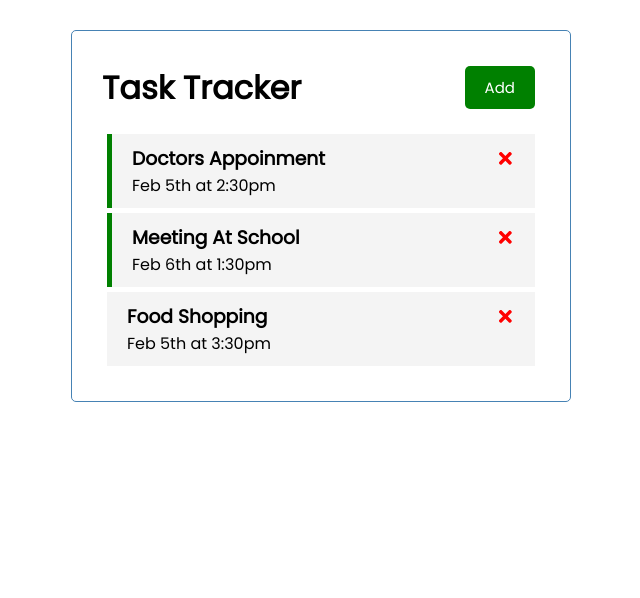
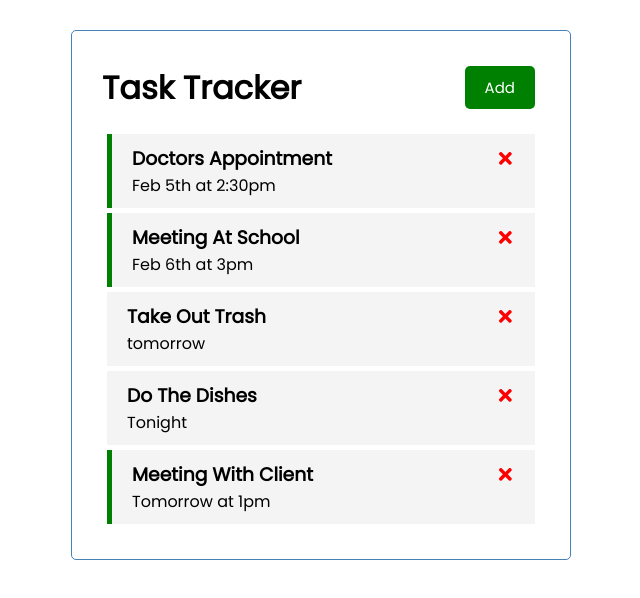
Before and after one commit to Undeadsyco/react-project, a React (Create React App) app: page / in a window 1280 px wide. Shown: the top 598 px of the page, without its empty margins (319-959 px from the left). Built offline with nearby package versions, Linux system fonts and the light colour scheme; data requests are answered from the project's data file.

Commit message:
Added db.json and setup mock backend server

```diff
--- /dev/null
+++ b/db.json
@@ -0,0 +1,34 @@
+{
+  "tasks": [
+    {
+      "text": "Doctors Appointment",
+      "day": "Feb 5th at 2:30pm",
+      "reminder": true,
+      "id": 1
+    },
+    {
+      "text": "Meeting At School",
+      "day": "Feb 6th at 3pm",
+      "reminder": true,
+      "id": 2
+    },
+    {
+      "text": "Take Out Trash",
+      "day": "tomorrow",
+      "reminder": false,
+      "id": 3
+    },
+    {
+      "text": "Do The Dishes",
+      "day": "Tonight",
+      "reminder": false,
+      "id": 4
+    },
+    {
+      "text": "Meeting With Client",
+      "day": "Tomorrow at 1pm",
+      "reminder": true,
+      "id": 5
+    }
+  ]
+}
--- a/package.json
+++ b/package.json
@@ -6,6 +6,7 @@
     "@testing-library/jest-dom": "^5.11.9",
     "@testing-library/react": "^11.2.5",
     "@testing-library/user-event": "^12.7.1",
+    "json-server": "^0.16.3",
     "react": "^17.0.1",
     "react-dom": "^17.0.1",
     "react-icons": "^4.2.0",
@@ -16,7 +17,8 @@
     "start": "react-scripts start",
     "build": "react-scripts build",
     "test": "react-scripts test",
-    "eject": "react-scripts eject"
+    "eject": "react-scripts eject",
+    "server": "json-server --watch db.json --port 5000"
   },
   "eslintConfig": {
     "extends": [
--- a/src/App.js
+++ b/src/App.js
@@ -1,48 +1,84 @@
-import {useState} from 'react'
+import {useState, useEffect} from 'react'
 import Header from './components/Header'
 import Tasks from './components/Tasks'
 import AddTask from './components/AddTask'
 
 const App=()=>{
   const [showAddTask, setShowAddTask] = useState(false)
-  const [tasks, setTasks] = useState([
-    {
-      id: 1,
-      text: 'Doctors Appoinment',
-      day: 'Feb 5th at 2:30pm',
-      reminder: true
-    },
-    {
-      id: 2,
-      text: 'Meeting At School',
-      day: 'Feb 6th at 1:30pm',
-      reminder: true
-    },
-    {
-      id: 3,
-      text: 'Food Shopping',
-      day: 'Feb 5th at 3:30pm',
-      reminder: false
-    },
-  ])
+  const [tasks, setTasks] = useState([])
+
+  useEffect(()=>{
+    const getTasks = async () => {
+      const tasksFromServer = await fetchTasks()
+      setTasks(tasksFromServer)
+    }
+
+    getTasks()
+  }, [])
+
+  //Fetch Tasks
+  const fetchTasks = async () =>{
+    const res = await fetch('http://localhost:5000/tasks')
+    const data = await res.json()
+
+    return data
+  }
+
+  //Fetch Task
+  const fetchTask = async (id) =>{
+    const res = await fetch(`http://localhost:5000/tasks/${id}`)
+    const data = await res.json()
+
+    return data
+  }
 
   //Add Task
-  const addTask=(task)=>{
-    const id = Math.floor(Math.random() * 10000) + 1
-    const newTask = { id, ...task }
-    setTasks([...tasks, newTask])
+  const addTask= async (task)=>{
+    const res = await fetch('http://localhost:5000/tasks',
+    {
+      method: 'POST',
+      headers: {
+        'Content-type': 'application/json'
+      },
+      body: JSON.stringify(task)
+    })
+
+    const data = await res.json()
+
+    setTasks([...tasks, data])
   }
 
   //Delete task
-  const deleteTask=(id)=>{
+  const deleteTask= async (id) => {
+    await fetch(`http://localhost:5000/tasks/${id}`,
+    {
+      method: 'DELETE'
+    })
+
     setTasks(tasks.filter((task)=>task.id !== id))
   }
 
   //Toggle Reminder
-  const toggleReminder=(id)=>{
+  const toggleReminder= async (id)=>{
+    const taskToToggle = await fetchTask(id)
+    const updTask = {
+      ...taskToToggle,
+      reminder: !taskToToggle.reminder
+    }
+
+    const res = await fetch(`http://localhost:5000/tasks/${id}`,
+    {
+      method: 'PUT',
+      headers: {
+        'Content-type': 'application/json'
+      },
+      body: JSON.stringify(updTask)
+    })
+
+    const data = await res.json()
+
     setTasks(tasks.map((task)=>
-    task.id === id ?
-    {...task, reminder: !task.reminder } : task))
+    task.id === id ? { ...task, reminder: data.reminder } : task))
   }
 
   return (
```
Also changed, not shown: 1 other file (tests, documents, lock files or other folders).
